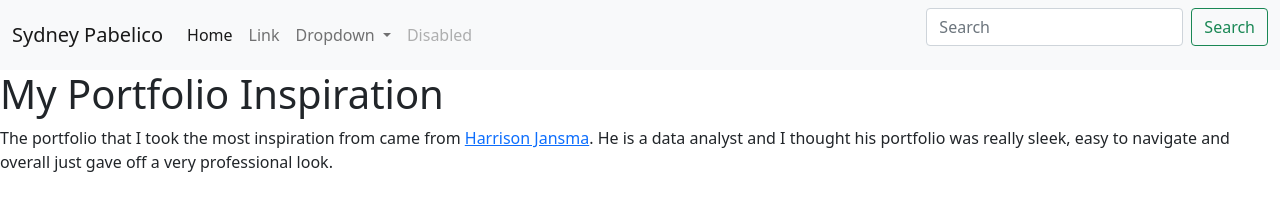
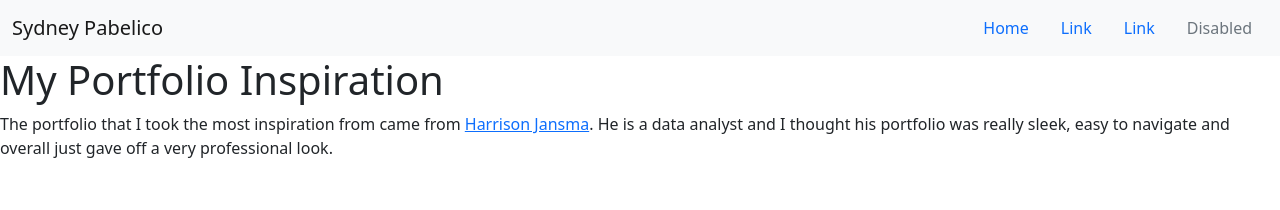
Before and after one commit to sgpabelico/sgpabelico.github.io, a plain HTML site: page inspiration.html in a window 1280 px wide. Drawn offline with nearby package versions, Linux system fonts and the light colour scheme.

Commit message:
commit master

```diff
--- a/inspiration.html
+++ b/inspiration.html
@@ -3,40 +3,25 @@
 	<link href="https://cdn.jsdelivr.net/npm/bootstrap@5.0.0-beta2/dist/css/bootstrap.min.css" rel="stylesheet" integrity="sha384-BmbxuPwQa2lc/FVzBcNJ7UAyJxM6wuqIj61tLrc4wSX0szH/Ev+nYRRuWlolflfl" crossorigin="anonymous">
 	</head>
 <body>
-	<nav class="navbar navbar-expand-lg navbar-light bg-light">
+<nav class="navbar navbar-light bg-light">
   <div class="container-fluid">
-    <a class="navbar-brand" href="#">Sydney Pabelico</a>
-    <button class="navbar-toggler" type="button" data-bs-toggle="collapse" data-bs-target="#navbarSupportedContent" aria-controls="navbarSupportedContent" aria-expanded="false" aria-label="Toggle navigation">
-      <span class="navbar-toggler-icon"></span>
-    </button>
-    <div class="collapse navbar-collapse" id="navbarSupportedContent">
-      <ul class="navbar-nav me-auto mb-2 mb-lg-0">
+    <a class="navbar-brand" href="#">
+      Sydney Pabelico
+    </a>
+    <ul class="nav justify-content-end">
   <li class="nav-item">
-          <a class="nav-link active" aria-current="page"href="/home.html">Home</a>
+    <a class="nav-link active" aria-current="page" href="#home.html">Home</a>
   </li>
   <li class="nav-item">
     <a class="nav-link" href="#">Link</a>
   </li>
-        <li class="nav-item dropdown">
-          <a class="nav-link dropdown-toggle" href="#" id="navbarDropdown" role="button" data-bs-toggle="dropdown" aria-expanded="false">
-            Dropdown
-          </a>
-          <ul class="dropdown-menu" aria-labelledby="navbarDropdown">
-            <li><a class="dropdown-item" href="#">Action</a></li>
-            <li><a class="dropdown-item" href="#">Another action</a></li>
-            <li><hr class="dropdown-divider"></li>
-            <li><a class="dropdown-item" href="#">Something else here</a></li>
-          </ul>
+  <li class="nav-item">
+    <a class="nav-link" href="#">Link</a>
   </li>
   <li class="nav-item">
     <a class="nav-link disabled" href="#" tabindex="-1" aria-disabled="true">Disabled</a>
   </li>
 </ul>
-      <form class="d-flex">
-        <input class="form-control me-2" type="search" placeholder="Search" aria-label="Search">
-        <button class="btn btn-outline-success" type="submit">Search</button>
-      </form>
-    </div>
   </div>
 </nav>
 	<h1> My Portfolio Inspiration</h1>
```
Lines whose indentation alone changed are shown as unchanged.
